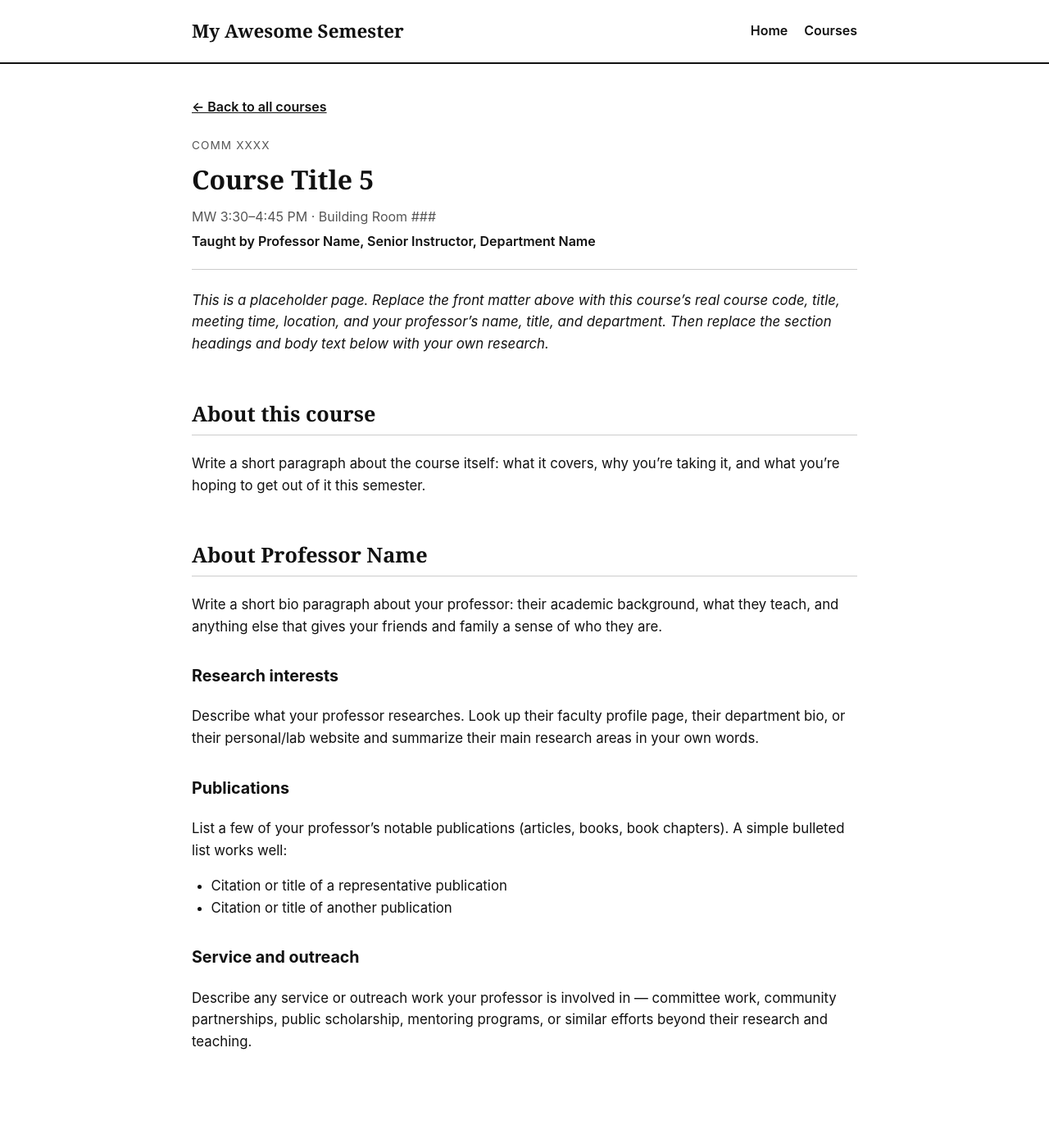
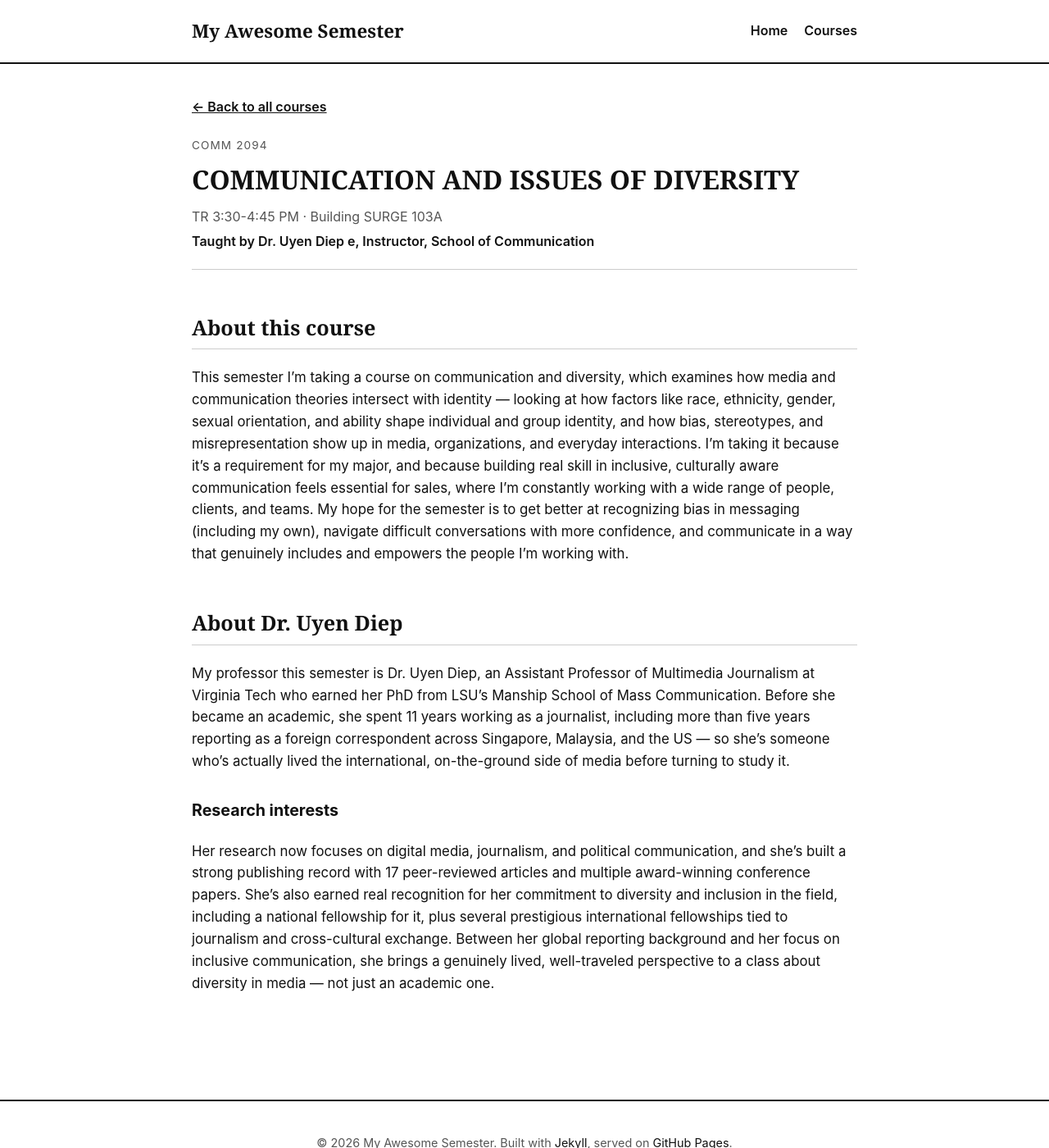
Before and after one commit to LilyS05/myawesomesemester, a Jekyll site: the page built from _courses/course-05.md, in a window 1280 px wide and 1400 px high. Shown: the whole window at 82% size. Built offline with Jekyll 4.4.1, drawn with Linux system fonts in a browser that asks for light colours.

Commit message:
Update course-05.md

```diff
--- a/_courses/course-05.md
+++ b/_courses/course-05.md
@@ -1,46 +1,22 @@
 ---
 course_number: 5
-course_code: "COMM XXXX"
-course_title: "Course Title 5"
-meeting_time: "MW 3:30–4:45 PM"
-location: "Building Room ###"
-instructor_name: "Professor Name"
-instructor_title: "Senior Instructor"
-instructor_department: "Department Name"
+course_code: "COMM 2094"
+course_title: "COMMUNICATION AND ISSUES OF DIVERSITY"
+meeting_time: "TR 3:30-4:45 PM"
+location: "Building SURGE 103A"
+instructor_name: "Dr. Uyen Diep e"
+instructor_title: "Instructor"
+instructor_department: "School of Communication"
 ---
-
-_This is a placeholder page. Replace the front matter above with this course's real
-course code, title, meeting time, location, and your professor's name, title, and
-department. Then replace the section headings and body text below with your own
-research._
 
 ## About this course
 
-Write a short paragraph about the course itself: what it covers, why you're taking
-it, and what you're hoping to get out of it this semester.
+This semester I'm taking a course on communication and diversity, which examines how media and communication theories intersect with identity — looking at how factors like race, ethnicity, gender, sexual orientation, and ability shape individual and group identity, and how bias, stereotypes, and misrepresentation show up in media, organizations, and everyday interactions. I'm taking it because it's a requirement for my major, and because building real skill in inclusive, culturally aware communication feels essential for sales, where I'm constantly working with a wide range of people, clients, and teams. My hope for the semester is to get better at recognizing bias in messaging (including my own), navigate difficult conversations with more confidence, and communicate in a way that genuinely includes and empowers the people I'm working with.
 
-## About Professor Name
+## About Dr. Uyen Diep
 
-Write a short bio paragraph about your professor: their academic background, what
-they teach, and anything else that gives your friends and family a sense of who
-they are.
+My professor this semester is Dr. Uyen Diep, an Assistant Professor of Multimedia Journalism at Virginia Tech who earned her PhD from LSU's Manship School of Mass Communication. Before she became an academic, she spent 11 years working as a journalist, including more than five years reporting as a foreign correspondent across Singapore, Malaysia, and the US — so she's someone who's actually lived the international, on-the-ground side of media before turning to study it.
 
 ### Research interests
 
-Describe what your professor researches. Look up their faculty profile page, their
-department bio, or their personal/lab website and summarize their main research
-areas in your own words.
-
-### Publications
-
-List a few of your professor's notable publications (articles, books, book
-chapters). A simple bulleted list works well:
-
-- Citation or title of a representative publication
-- Citation or title of another publication
-
-### Service and outreach
-
-Describe any service or outreach work your professor is involved in — committee
-work, community partnerships, public scholarship, mentoring programs, or similar
-efforts beyond their research and teaching.
+Her research now focuses on digital media, journalism, and political communication, and she's built a strong publishing record with 17 peer-reviewed articles and multiple award-winning conference papers. She's also earned real recognition for her commitment to diversity and inclusion in the field, including a national fellowship for it, plus several prestigious international fellowships tied to journalism and cross-cultural exchange. Between her global reporting background and her focus on inclusive communication, she brings a genuinely lived, well-traveled perspective to a class about diversity in media — not just an academic one.
```
